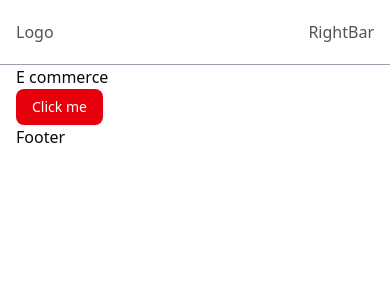
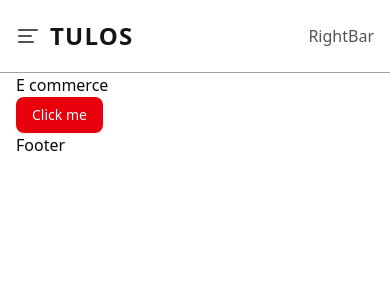
Before and after one commit to UnderprotectionDev/tulos-e-commerce-sanity, a Next.js app: page / in a window 390 px wide. Shown: the top 300 px of the page. Built offline with nearby package versions, Linux system fonts and the light colour scheme.

Commit message:
Refactor header and logo components for responsive design

```diff
--- a/components/header.tsx
+++ b/components/header.tsx
@@ -1,14 +1,20 @@
 import { Container } from "./container";
 import { HeaderMenu } from "./header-menu";
 import { Logo } from "./logo";
+import { MobileMenu } from "./mobile-menu";
 
 export function Header() {
   return (
     <header className="border-b border-b-gray-400 py-5 text-lightColor">
       <Container className="flex items-center justify-between gap-7 ">
         <HeaderMenu />
-        <Logo />
-        <div>RightBar</div>
+        <div className="w-auto md:w-1/3 flex items-center justify-center gap-2.5">
+          <MobileMenu />
+          <Logo>Tulos</Logo>
+        </div>
+        <div className="w-auto md:w-1/3 flex items-center justify-end gap-5">
+          RightBar
+        </div>
       </Container>
     </header>
   );
--- a/components/logo.tsx
+++ b/components/logo.tsx
@@ -1,3 +1,22 @@
-export function Logo() {
-  return <div>Logo</div>;
+import { cn } from "@/lib/utils";
+import Link from "next/link";
+
+interface Props {
+  children: React.ReactNode;
+  className?: string;
 }
+
+export function Logo({ children, className }: Props) {
+  return (
+    <Link href={"/"}>
+      <h2
+        className={cn(
+          "text-2xl text-darkColor font-black tracking-wider uppercase",
+          className
+        )}
+      >
+        {children}
+      </h2>
+    </Link>
+  );
+}
--- /dev/null
+++ b/components/mobile-menu.tsx
@@ -0,0 +1,9 @@
+import { AlignLeft } from "lucide-react";
+
+export function MobileMenu() {
+  return (
+    <div>
+      <AlignLeft className="hover:text-[var(--dark-color)] hoverEffect md:hidden" />
+    </div>
+  );
+}
```
